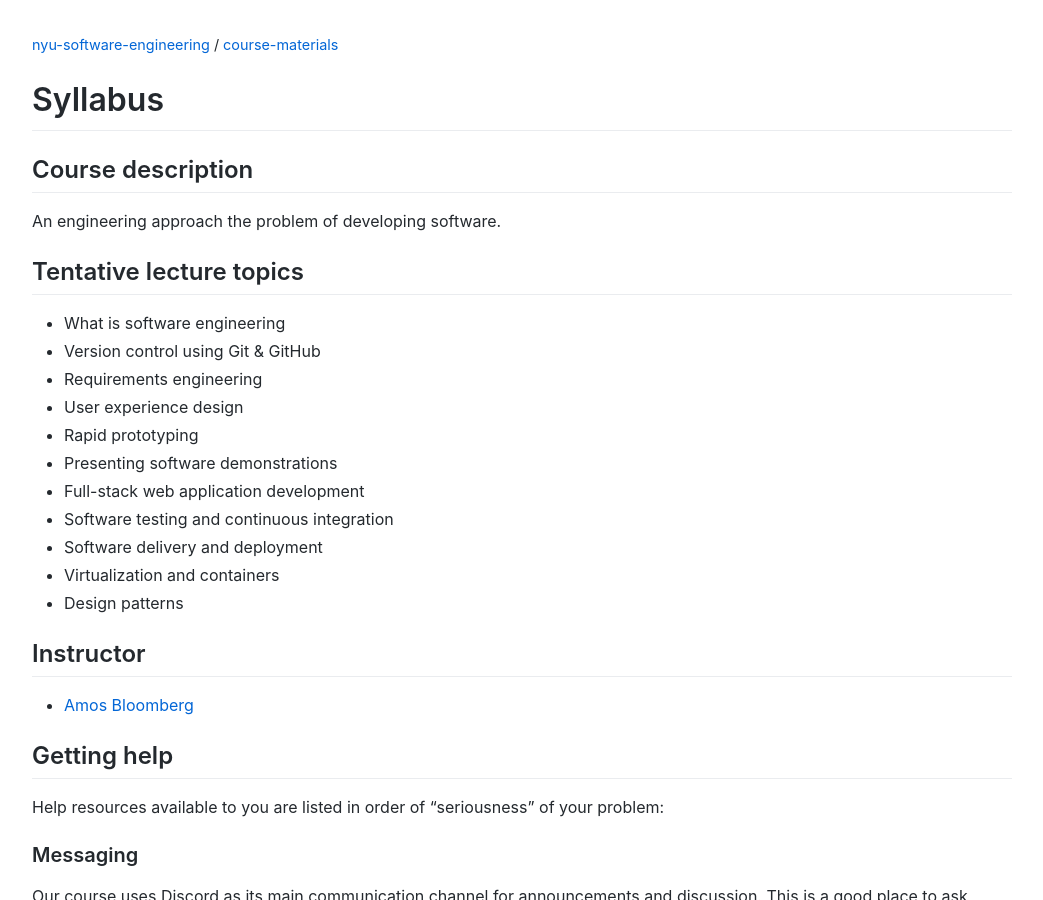
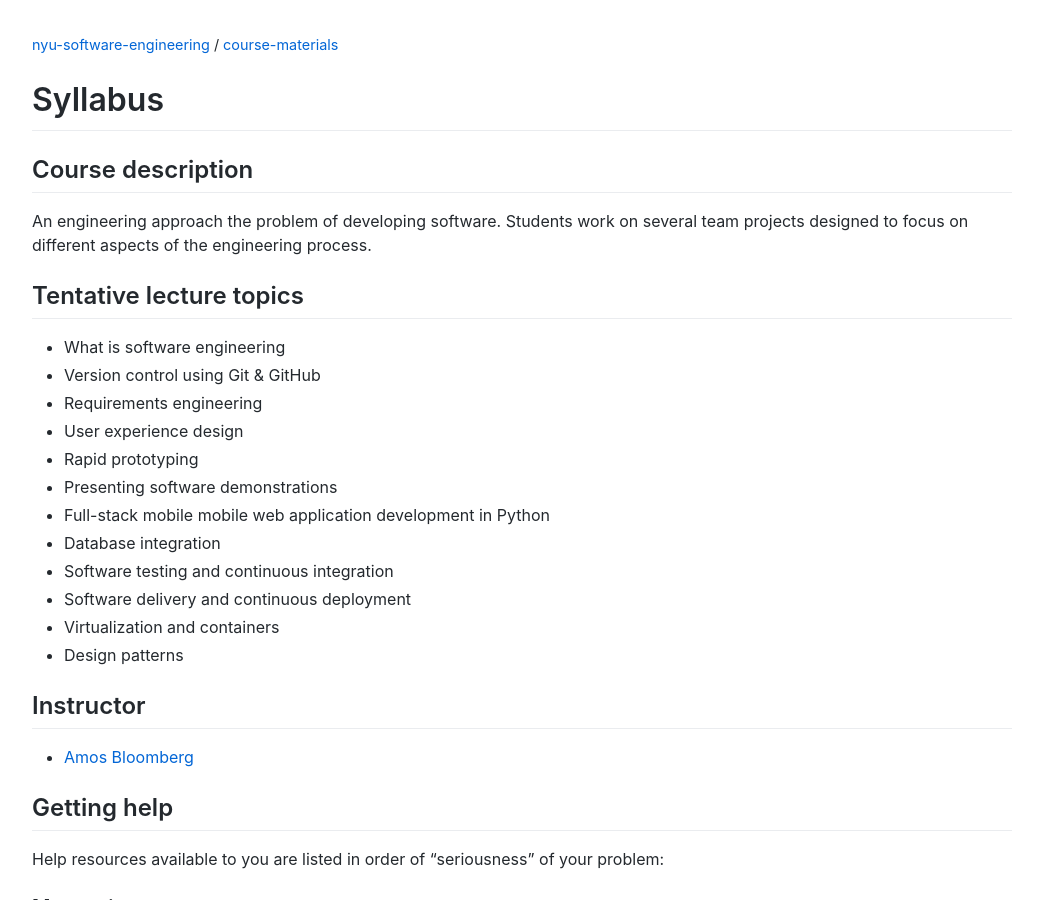
Before and after one commit to nyu-software-engineering/course-materials, a Jekyll site: the page built from content/syllabus.md, in a window 1280 px wide and 900 px high. Shown: the whole window, without its empty margins (118-1161 px from the left). Built offline with Jekyll 4.4.1, drawn with Linux system fonts in a browser that asks for light colours; comment, search, counter and statistics services are not loaded.

Commit message:
mobile-first

```diff
--- a/content/syllabus.md
+++ b/content/syllabus.md
@@ -7,7 +7,7 @@ permalink: /syllabus/
 
 ## Course description
 
-An engineering approach the problem of developing software.
+An engineering approach the problem of developing software. Students work on several team projects designed to focus on different aspects of the engineering process.
 
 ## Tentative lecture topics
 
@@ -17,9 +17,10 @@ An engineering approach the problem of developing software.
 - User experience design
 - Rapid prototyping
 - Presenting software demonstrations
-- Full-stack web application development
+- Full-stack mobile mobile web application development in Python
+- Database integration
 - Software testing and continuous integration
-- Software delivery and deployment
+- Software delivery and continuous deployment
 - Virtualization and containers
 - Design patterns
 
```
